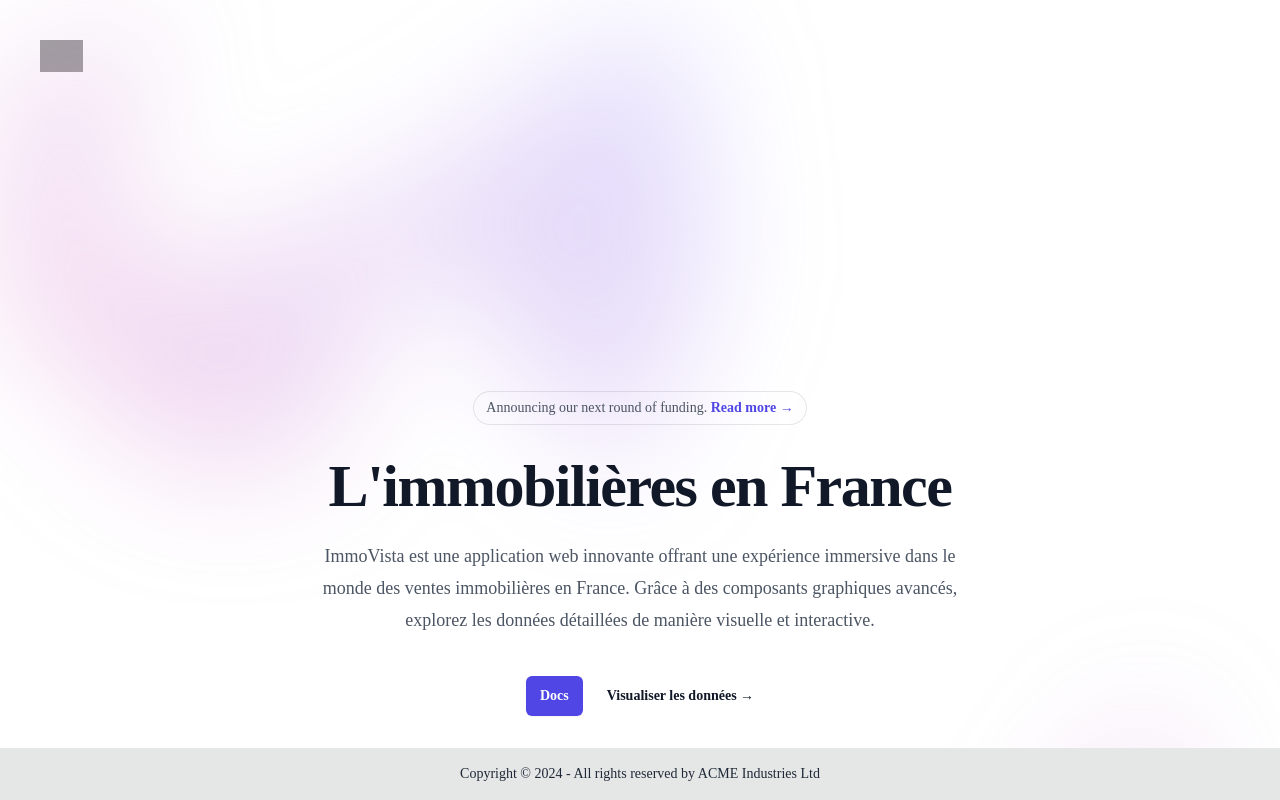
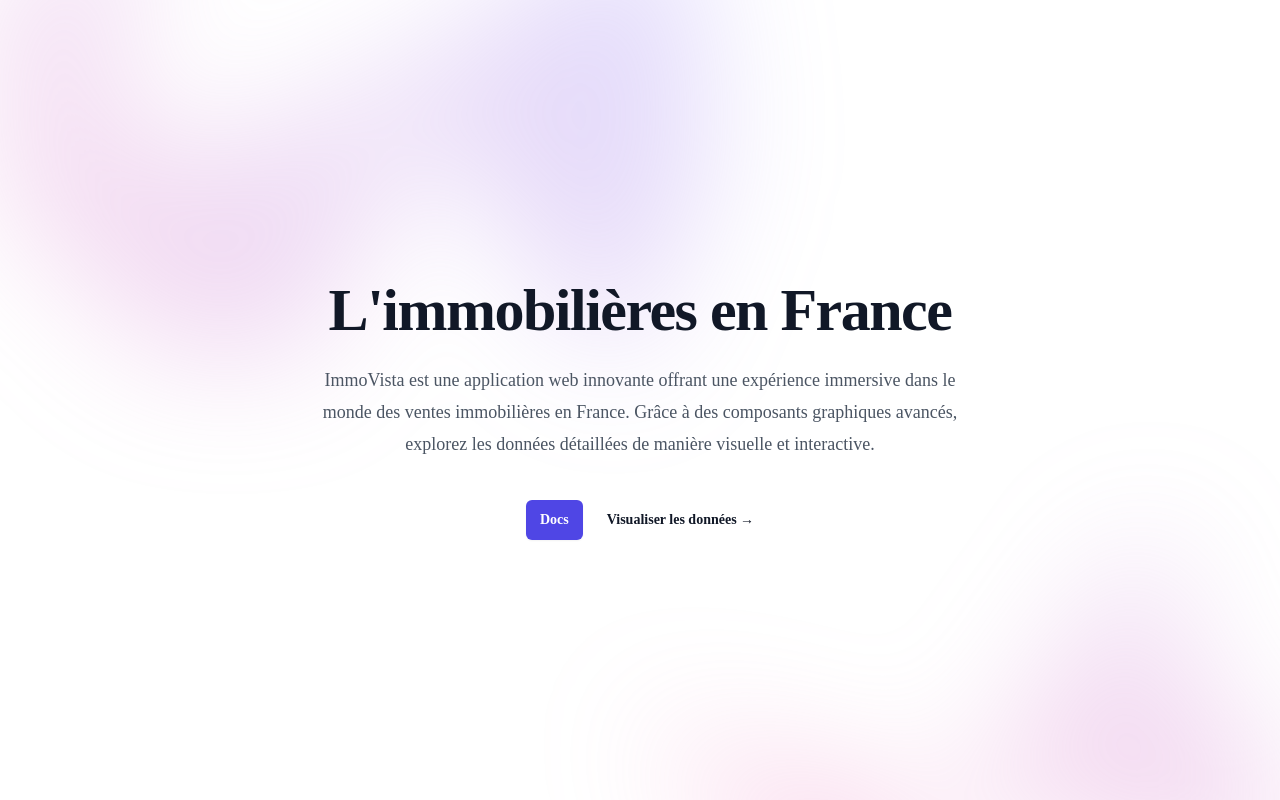
Before and after one commit to Khaddor/real-estate-data-visualisation-platform, a Next.js app in the folder pwa/: page / in a window 1280 px wide. Shown: the top 800 px of the page. Built offline with nearby package versions, Linux system fonts and the light colour scheme; grey boxes are pictures that could not be loaded.

Commit message:
edit landing page

```diff
--- a/pwa/components/LandingPage.tsx
+++ b/pwa/components/LandingPage.tsx
@@ -1,20 +1,10 @@
-import React from 'react';
-import Navbar from './NavBar';
-import Footer from './Footer';
+import React from "react";
+import Navbar from "./NavBar";
+import Footer from "./Footer";
 
 const LandingPage = ({ mobileMenuOpen, setMobileMenuOpen }) => {
   return (
     <div className="bg-white">
-      <div className="flex lg:flex-1">
-          <a href="/" className="m-10 ">
-            <span className="sr-only"></span>
-            <img
-              className="h-8 w-auto"
-              src="https://tailwindui.com/img/logos/mark.svg?color=indigo&shade=600"
-              alt=""
-            />
-          </a>
-        </div>
       <div className="relative isolate px-6 pt-14 lg:px-8">
         <div
           className="absolute inset-x-0 -top-40 -z-10 transform-gpu overflow-hidden blur-3xl sm:-top-80"
@@ -24,29 +14,20 @@
             className="relative left-[calc(50%-11rem)] aspect-[1155/678] w-[36.125rem] -translate-x-1/2 rotate-[30deg] bg-gradient-to-tr from-[#ff80b5] to-[#9089fc] opacity-30 sm:left-[calc(50%-30rem)] sm:w-[72.1875rem]"
             style={{
               clipPath:
-                'polygon(74.1% 44.1%, 100% 61.6%, 97.5% 26.9%, 85.5% 0.1%, 80.7% 2%, 72.5% 32.5%, 60.2% 62.4%, 52.4% 68.1%, 47.5% 58.3%, 45.2% 34.5%, 27.5% 76.7%, 0.1% 64.9%, 17.9% 100%, 27.6% 76.8%, 76.1% 97.7%, 74.1% 44.1%)',
+                "polygon(74.1% 44.1%, 100% 61.6%, 97.5% 26.9%, 85.5% 0.1%, 80.7% 2%, 72.5% 32.5%, 60.2% 62.4%, 52.4% 68.1%, 47.5% 58.3%, 45.2% 34.5%, 27.5% 76.7%, 0.1% 64.9%, 17.9% 100%, 27.6% 76.8%, 76.1% 97.7%, 74.1% 44.1%)",
             }}
           />
         </div>
         <div className="mx-auto max-w-2xl py-32 sm:py-48 lg:py-56">
-          <div className="hidden sm:mb-8 sm:flex sm:justify-center">
-            <div
-              className="relative rounded-full px-3 py-1 text-sm leading-6 text-gray-600 ring-1 ring-gray-900/10 hover:ring-gray-900/20">
-              Announcing our next round of funding.{' '}
-              <a href="#" className="font-semibold text-indigo-600">
-                <span className="absolute inset-0" aria-hidden="true"/>
-                Read more <span aria-hidden="true">&rarr;</span>
-              </a>
-            </div>
-          </div>
           <div className="text-center">
             <h1 className="text-4xl font-bold tracking-tight text-gray-900 sm:text-6xl">
               L'immobilières en France
             </h1>
             <p className="mt-6 text-lg leading-8 text-gray-600">
-              ImmoVista est une application web innovante offrant une expérience immersive dans le monde des ventes
-              immobilières en France. Grâce à des composants graphiques avancés, explorez les données détaillées de
-              manière visuelle et interactive.
+              ImmoVista est une application web innovante offrant une expérience
+              immersive dans le monde des ventes immobilières en France. Grâce à
+              des composants graphiques avancés, explorez les données détaillées
+              de manière visuelle et interactive.
             </p>
             <div className="mt-10 flex items-center justify-center gap-x-6">
               <a
@@ -55,7 +36,10 @@
               >
                 Docs
               </a>
-              <a href="/views" className="text-sm font-semibold leading-6 text-gray-900">
+              <a
+                href="/views"
+                className="text-sm font-semibold leading-6 text-gray-900"
+              >
                 Visualiser les données <span aria-hidden="true">→</span>
               </a>
             </div>
@@ -69,12 +53,11 @@
             className="relative left-[calc(50%+3rem)] aspect-[1155/678] w-[36.125rem] -translate-x-1/2 bg-gradient-to-tr from-[#ff80b5] to-[#9089fc] opacity-30 sm:left-[calc(50%+36rem)] sm:w-[72.1875rem]"
             style={{
               clipPath:
-                'polygon(74.1% 44.1%, 100% 61.6%, 97.5% 26.9%, 85.5% 0.1%, 80.7% 2%, 72.5% 32.5%, 60.2% 62.4%, 52.4% 68.1%, 47.5% 58.3%, 45.2% 34.5%, 27.5% 76.7%, 0.1% 64.9%, 17.9% 100%, 27.6% 76.8%, 76.1% 97.7%, 74.1% 44.1%)',
+                "polygon(74.1% 44.1%, 100% 61.6%, 97.5% 26.9%, 85.5% 0.1%, 80.7% 2%, 72.5% 32.5%, 60.2% 62.4%, 52.4% 68.1%, 47.5% 58.3%, 45.2% 34.5%, 27.5% 76.7%, 0.1% 64.9%, 17.9% 100%, 27.6% 76.8%, 76.1% 97.7%, 74.1% 44.1%)",
             }}
           />
         </div>
       </div>
-      <Footer/>
     </div>
   );
 };
```
